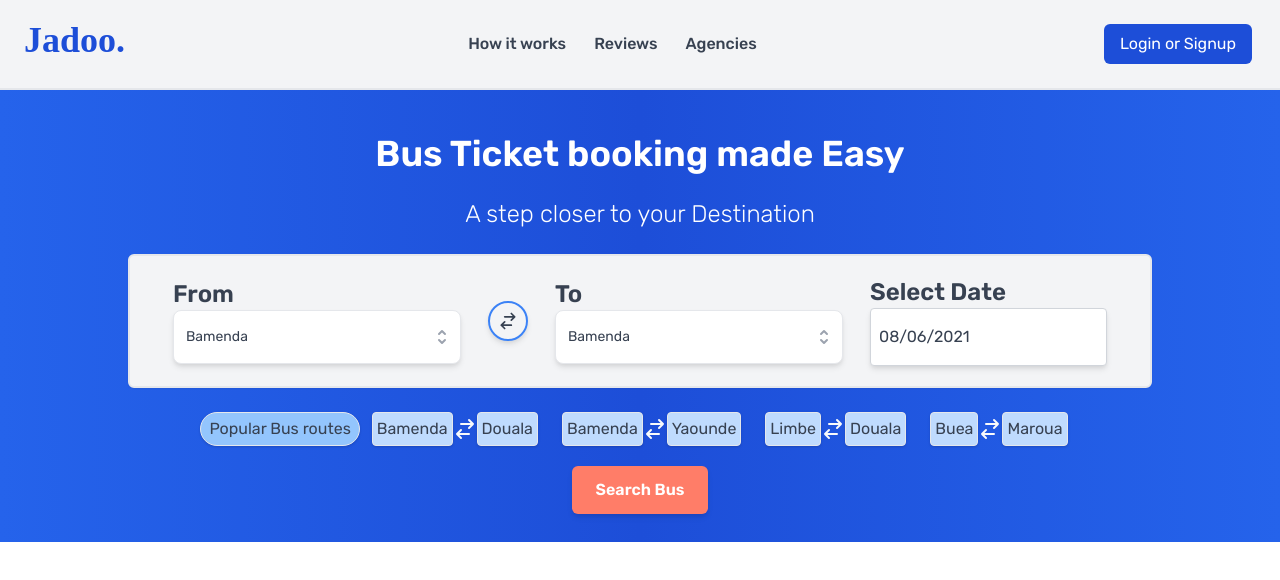
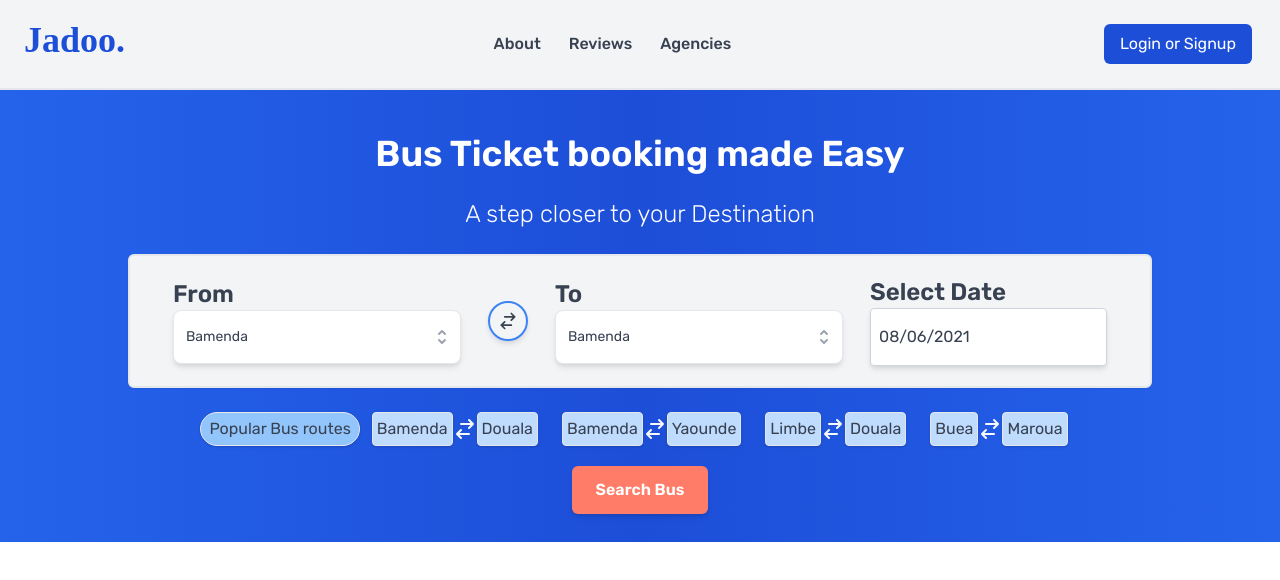
Before and after one commit to teyim/Jadoo, a React (Create React App) app: page / in a window 1280 px wide. Shown: the top 580 px of the page. Built offline with nearby package versions, Linux system fonts and the light colour scheme; a web font is replaced by a local one.

Commit message:
modify navbar

```diff
--- a/src/Components/Layout/NavBar/NavBar.js
+++ b/src/Components/Layout/NavBar/NavBar.js
@@ -44,7 +44,7 @@ export default function NavBar() {
           </div>
           <div className="hidden md:flex my-auto space-x-1 font-medium">
             <a href="/" class="py-5 px-3 text-gray-700 hover:text-blue-700">
-              How it works
+              About
             </a>
             <a href="/" class="py-5 px-3 text-gray-700 hover:text-blue-700">
               Reviews
```
